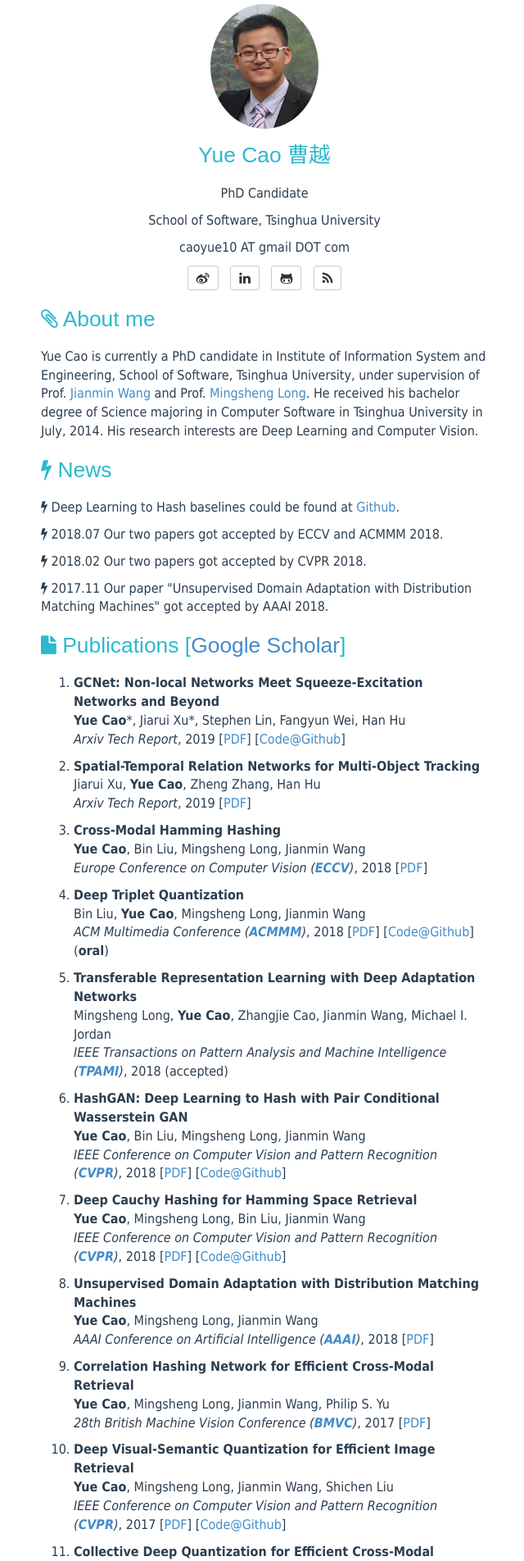
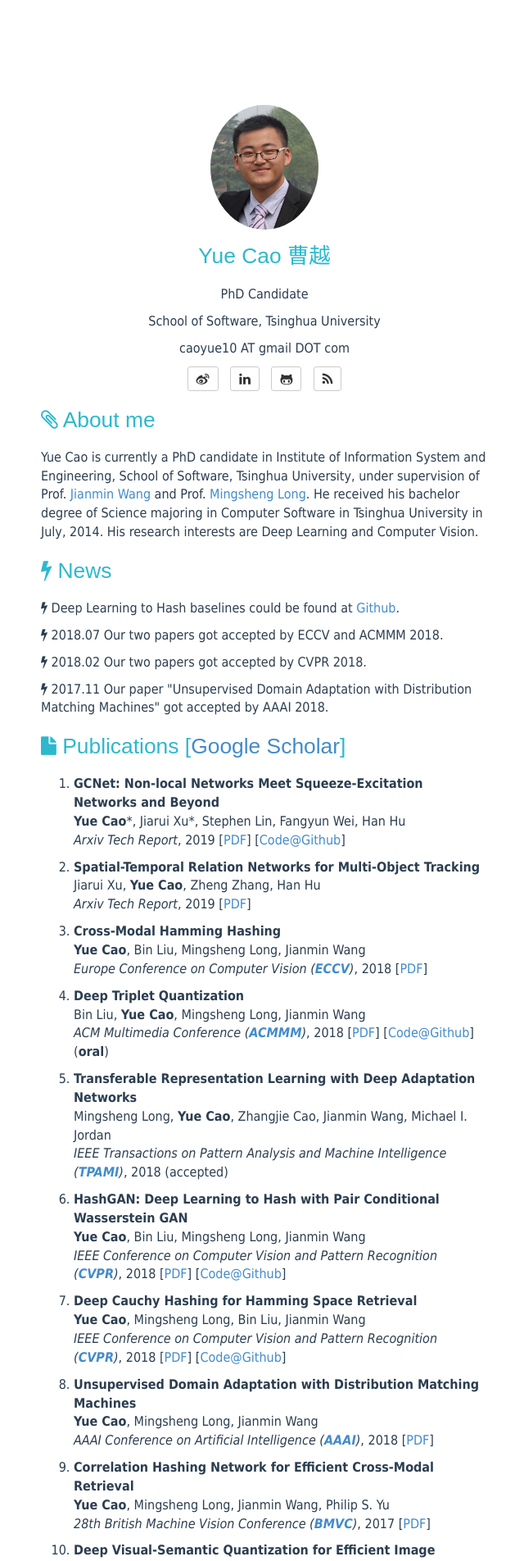
Before and after one commit to caoyue10/caoyue10.github.io, a Jekyll site: the page built from index.html, in a window 1280 px wide. Shown: the top 1904 px of the page at 82% size, without its empty margins (413-1053 px from the left). Built offline with Jekyll 4.4.1, drawn with Linux system fonts in a browser that asks for light colours; the list of posts is cut into pages by our own code.

Commit message:
Update style.css

```diff
--- a/assets/css/style.css
+++ b/assets/css/style.css
@@ -5,7 +5,7 @@ body{
     font-weight: 400;
 	color: #2c3e50;
     font-family: Tahoma, Arial, sans-serif;
-    padding-top: 5px;
+    padding-top: 10%;
     margin: 0 auto;
     width: 60%;
 }
```
